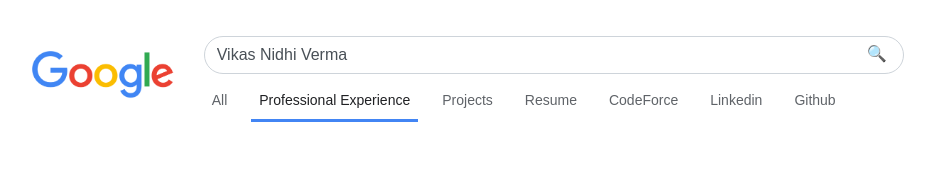
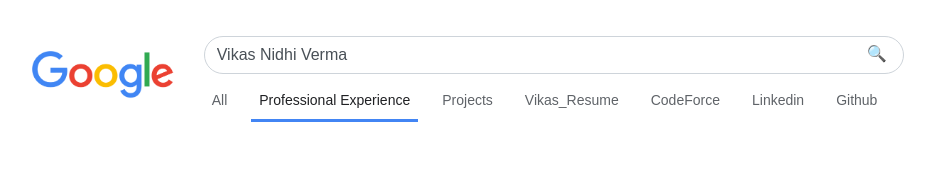
Before and after one commit to vikasiitr10/Portfolio, a website: page professional_experience.html in a window 1280 px wide. Shown: the top 171 px of the page, without its empty margins (3-938 px from the left). Drawn offline with nearby package versions, Linux system fonts and the light colour scheme.

Commit message:
update in Resume section

```diff
--- a/professional_experience.html
+++ b/professional_experience.html
@@ -49,7 +49,7 @@
                         <a href="#" class="option-link active">All</a>
                         <a href="#" class="option-link">Professional Experience</a>
                         <a href="#" class="option-link">Projects</a>
-                        <a href="#" class="option-link">Resume</a>
+                        <a href="#" class="option-link">Vikas_Resume</a>
                         <a href="#" class="option-link">Articles</a>
                         <a href="#" class="option-link">Github</a>
                     </div>
@@ -74,10 +74,10 @@
                         <a href="search-results.html" class="option-link">All</a>
                         <a href="professional_experience.html" class="option-link active">Professional Experience</a>
                         <a href="projects.html" class="option-link">Projects</a>
-                        <a href="Vikas_Resume.pdf" class="option-link" download="Resume.pdf">Resume</a>
+                        <a href="Vikas_Vikas_Resume.pdf" class="option-link" download="Vikas_Resume.pdf">Vikas_Resume</a>
                         <!-- <a href="#" class="option-link">Articles</a> -->
                         <a href="https://codeforces.com/profile/troubleman_" class="option-link" target="_blank">CodeForce</a>
-                        <!-- <a href="Naga_Manasa_Palaparthi___SDE.pdf" class="option-link" download="Vikas Nidhi Verma_Resume.pdf">Resume</a> -->
+                        <!-- <a href="Naga_Manasa_Palaparthi___SDE.pdf" class="option-link" download="Vikas Nidhi Verma_Vikas_Resume.pdf">Vikas_Resume</a> -->
                         <!-- <a href="#" class="option-link">Articles</a> -->
                         <!-- <a href="https://leetcode.com/nagamanasa_/" class="option-link" target="_blank">Leetcode</a> -->
                         <a href="https://www.linkedin.com/in/vnverma/" class="option-link" target="_blank">Linkedin</a>
```
Also changed, not shown: about.html (+2 -2 lines), projects.html (+3 -3 lines), search-results.html (+3 -3 lines).
